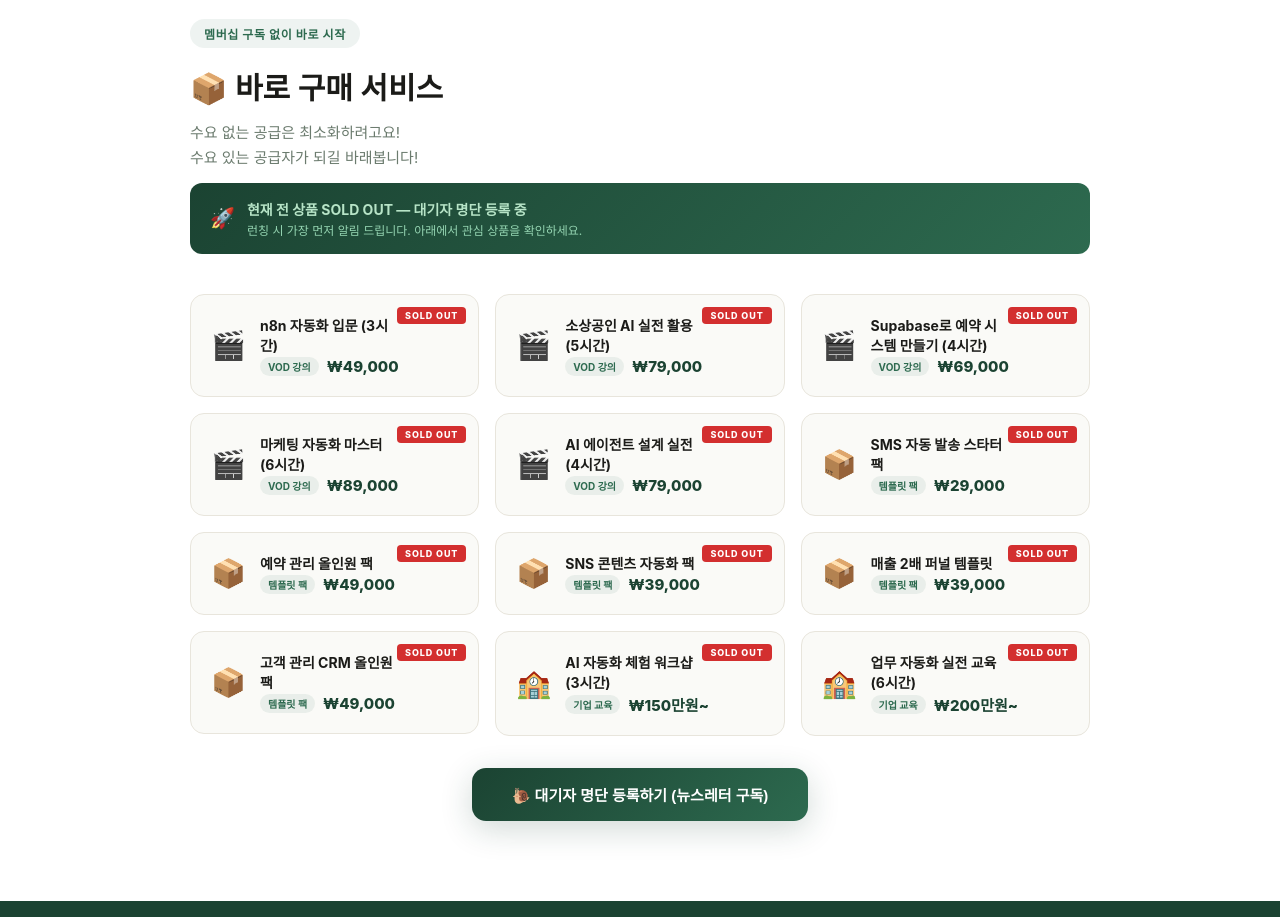
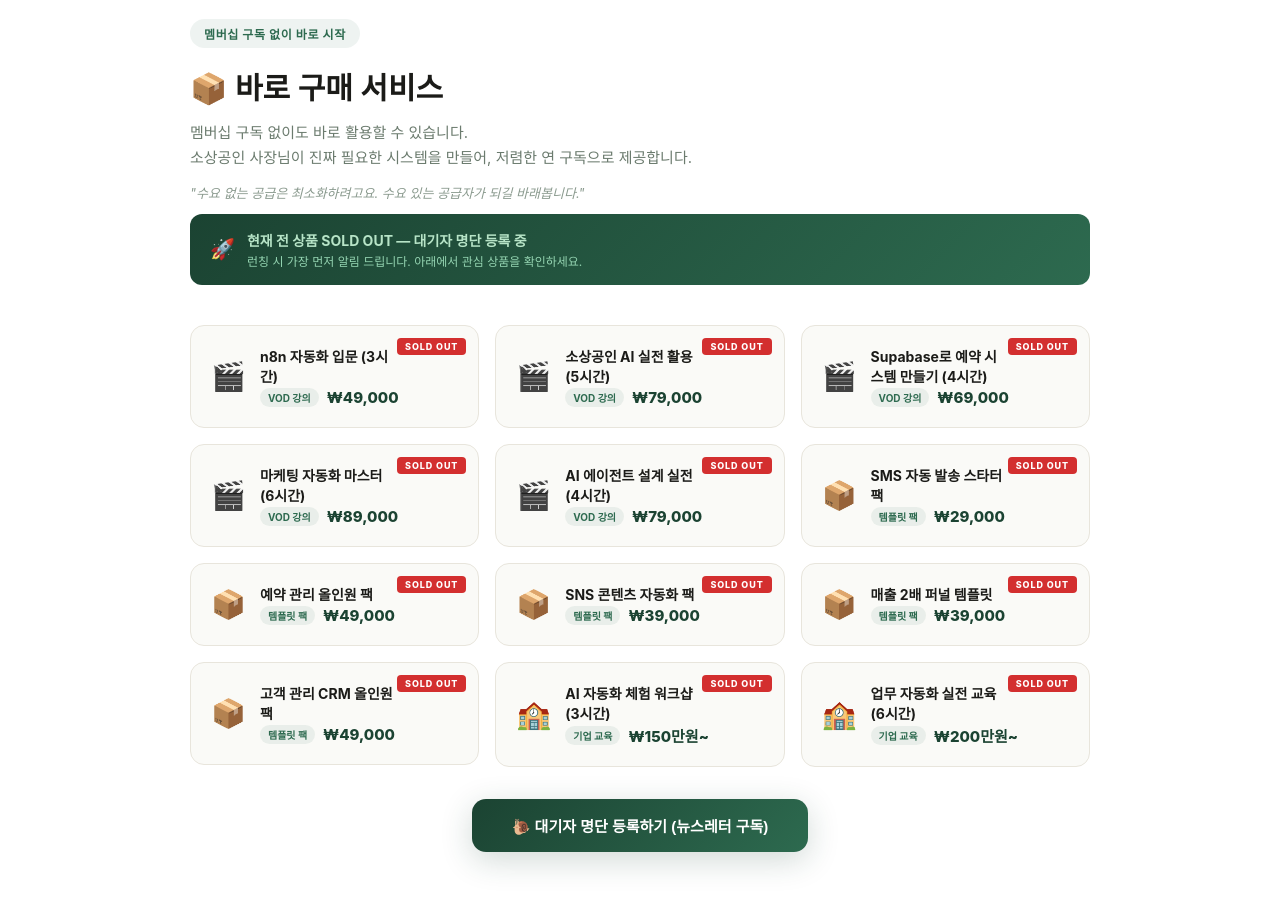
Before and after one commit to soool9241-hub/darr-membership, a React (Vite) app: page / in a window 1280 px wide. Shown: the part 8220-9137 px from the top of the page. Built offline with nearby package versions, Linux system fonts and the light colour scheme; no server answers.

Commit message:
바로 구매 서비스 카피 수정
Co-Authored-By: Claude Opus 4.6 <noreply@anthropic.com>

```diff
--- a/src/DalpaengiMembership.jsx
+++ b/src/DalpaengiMembership.jsx
@@ -1377,8 +1377,11 @@ export default function DalpaengiMembership() {
               fontFamily: "'Noto Serif KR', serif", fontSize: "30px", fontWeight: 700, marginBottom: "12px",
             }}>📦 바로 구매 서비스</h2>
             <p style={{ color: "#6B7B6E", fontSize: "15px", marginBottom: "12px", lineHeight: 1.7 }}>
-              수요 없는 공급은 최소화하려고요!<br />
-              수요 있는 공급자가 되길 바래봅니다!
+              멤버십 구독 없이도 바로 활용할 수 있습니다.<br />
+              소상공인 사장님이 진짜 필요한 시스템을 만들어, 저렴한 연 구독으로 제공합니다.
+            </p>
+            <p style={{ color: "#8A9A8E", fontSize: "13px", marginBottom: "12px", fontStyle: "italic" }}>
+              "수요 없는 공급은 최소화하려고요. 수요 있는 공급자가 되길 바래봅니다."
             </p>
             <div style={{
               background: "linear-gradient(135deg, #1B4332, #2D6A4F)",
```
